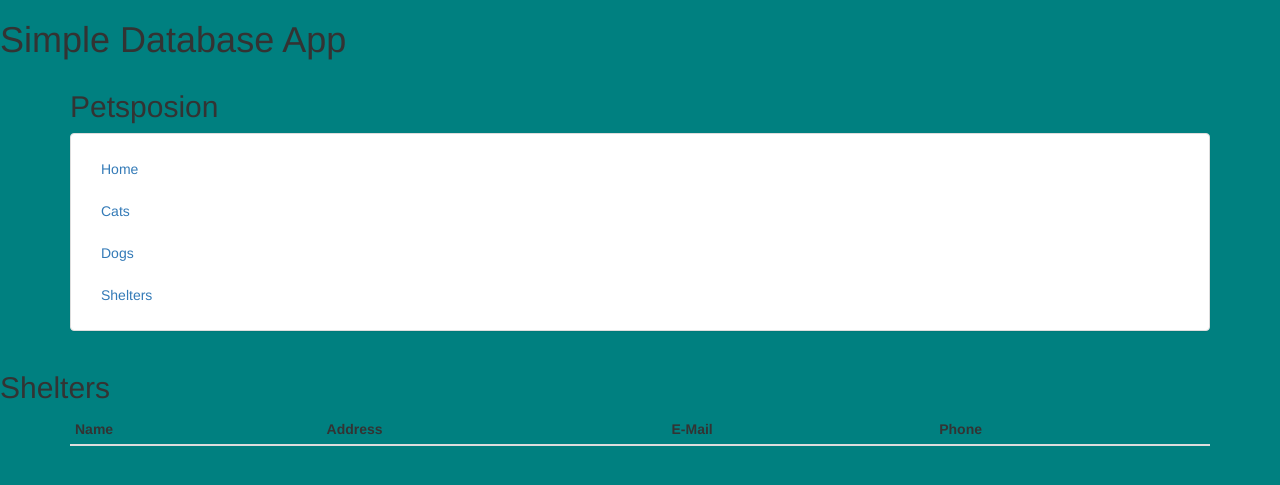
After one commit to safshin1/SER322_Team7, a PHP site: page /Shelters.php in a window 1280 px wide. The commit adds this page. Shown: the top 485 px of the page. Run offline with PHP 8.4, Linux system fonts and the light colour scheme; lists and menus that the app fills with data are empty.

Commit message:
Removed manual population of tables

```diff
--- /dev/null
+++ b/ser322/public/Shelters.php
@@ -0,0 +1,54 @@
+
+<?php include "templates/header.php"; ?>
+
+<!DOCTYPE php>
+<php lang="en">
+<echo> <body style="background-color:teal"></echo>
+<head>
+  <title>Bootstrap Example</title>
+  <meta charset="utf-8">
+  <meta name="viewport" content="width=device-width, initial-scale=1">
+  <link rel="stylesheet" href="https://maxcdn.bootstrapcdn.com/bootstrap/3.3.7/css/bootstrap.min.css">
+  <script src="https://ajax.googleapis.com/ajax/libs/jquery/3.3.1/jquery.min.js"></script>
+  <script src="https://maxcdn.bootstrapcdn.com/bootstrap/3.3.7/js/bootstrap.min.js"></script>
+</head>
+<body>
+
+<div class="container">
+  <h2>Petsposion</h2>
+  <div class="panel panel-default">
+    <div class="panel-body"><ul class="nav nav-pills nav-stacked">
+  <li cla
+  ss="active"><a href="#">Home</a></li>
+  <li><a href="#">Cats</a></li>
+  <li><a href="#">Dogs</a></li>
+  <li><a href="#">Shelters</a></li>
+</ul></div>
+  </div>
+</div>
+</body>
+</php>
+
+<h2>Shelters</h2>
+
+<div class="container">
+  <table class="table table-condensed">
+    <thead>
+      <tr>
+        <th>Name</th>
+        <th>Address</th>
+        <th>E-Mail</th>
+        <th>Phone</th>
+      </tr>
+    </thead>
+    <tbody>
+
+      </tr>
+    </tbody>
+  </table>
+</div>
+
+</body>
+</php>
+
+<?php include "templates/footer.php"; ?>
```
Also changed, not shown: ser322/public/Cats.php (+0 -26 lines).
